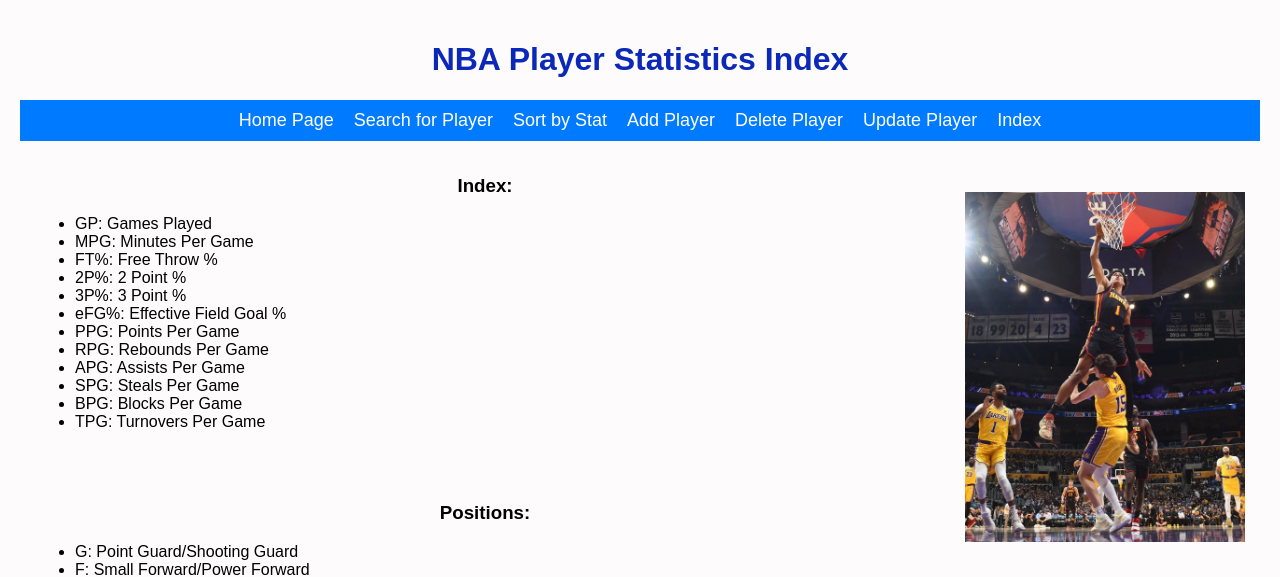
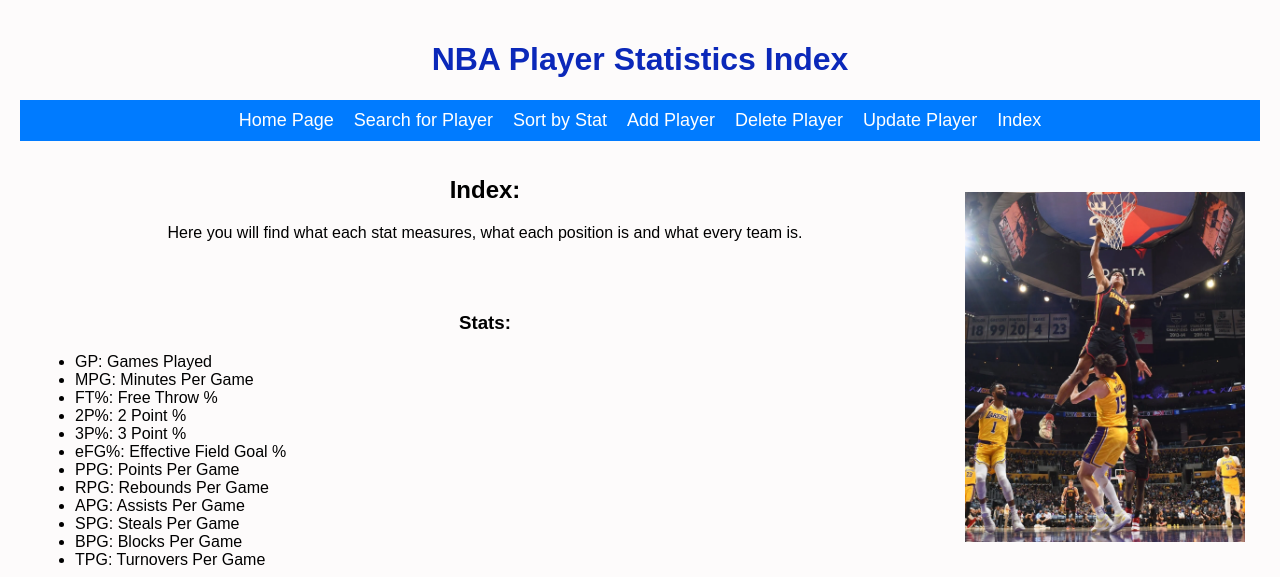
Before and after one commit to LachlanVitale12/Software-Task-1---Year-12, a Flask app: page /index in a window 1280 px wide. Shown: the top 577 px of the page. Run offline with Flask 3, Linux system fonts and the light colour scheme.

Commit message:
updated index

```diff
--- a/templates/index.html
+++ b/templates/index.html
@@ -5,7 +5,10 @@
 {% endblock %}
 
 {% block content %}
-<h3>Index:</h3>
+<h2>Index:</h2>
+<p>Here you will find what each stat measures, what each position is and what every team is.</p>
+<br><br>
+<h3>Stats:</h3>
 <ul>
     <li>GP: Games Played</li>
     <li>MPG: Minutes Per Game</li>
```
